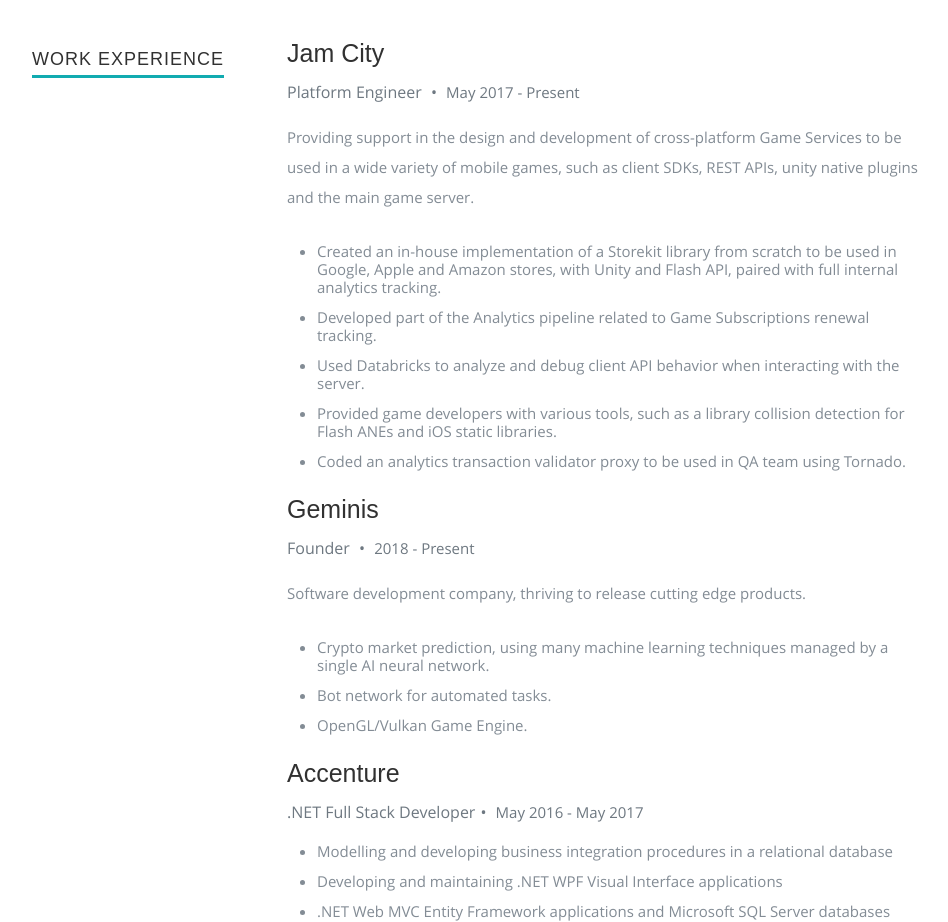
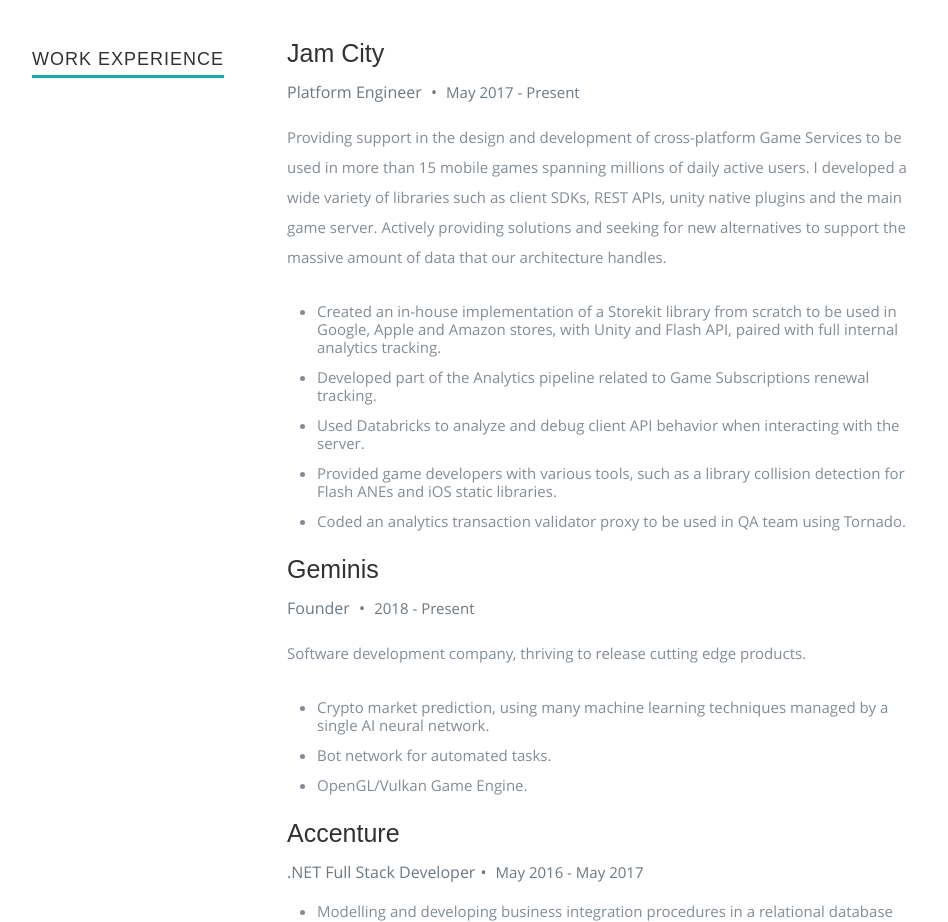
Before and after one commit to PatricioNapoli/patricionapoli, a plain HTML site: page index.html in a window 1280 px wide. Shown: the part 1840-2762 px from the top of the page, without its empty margins (118-1066 px from the left). Drawn offline with nearby package versions, Linux system fonts and the light colour scheme.

Commit message:
Updated latest work details

```diff
--- a/index.html
+++ b/index.html
@@ -204,8 +204,9 @@
                     <p class="info">Platform Engineer <span>&bull;</span> <em class="date">May 2017 - Present</em></p>
 
                     <p>
-                        Providing support in the design and development of cross-platform Game Services to be used in a wide variety of mobile games,
-                        such as client SDKs, REST APIs, unity native plugins and the main game server.
+                        Providing support in the design and development of cross-platform Game Services to be used in more than 15 mobile games spanning millions of daily
+                        active users. I developed a wide variety of libraries such as client SDKs, REST APIs, unity native plugins and the main game server.
+                        Actively providing solutions and seeking for new alternatives to support the massive amount of data that our architecture handles.
                     </p>
 
                     <ul class="disc">
```
